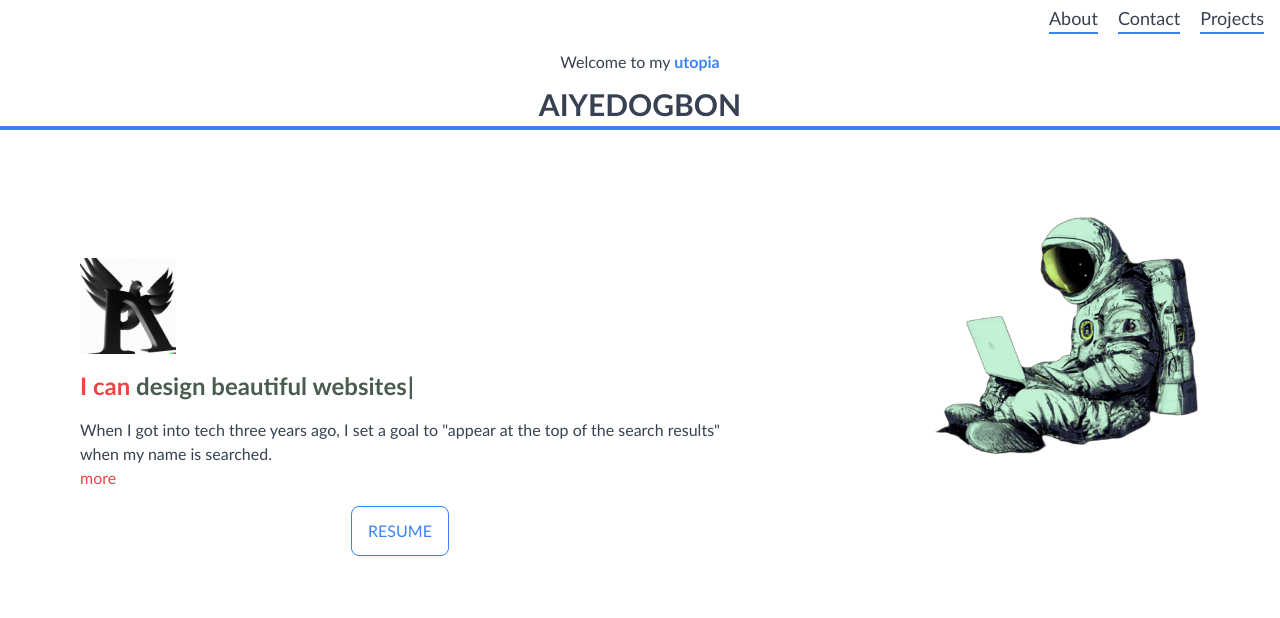
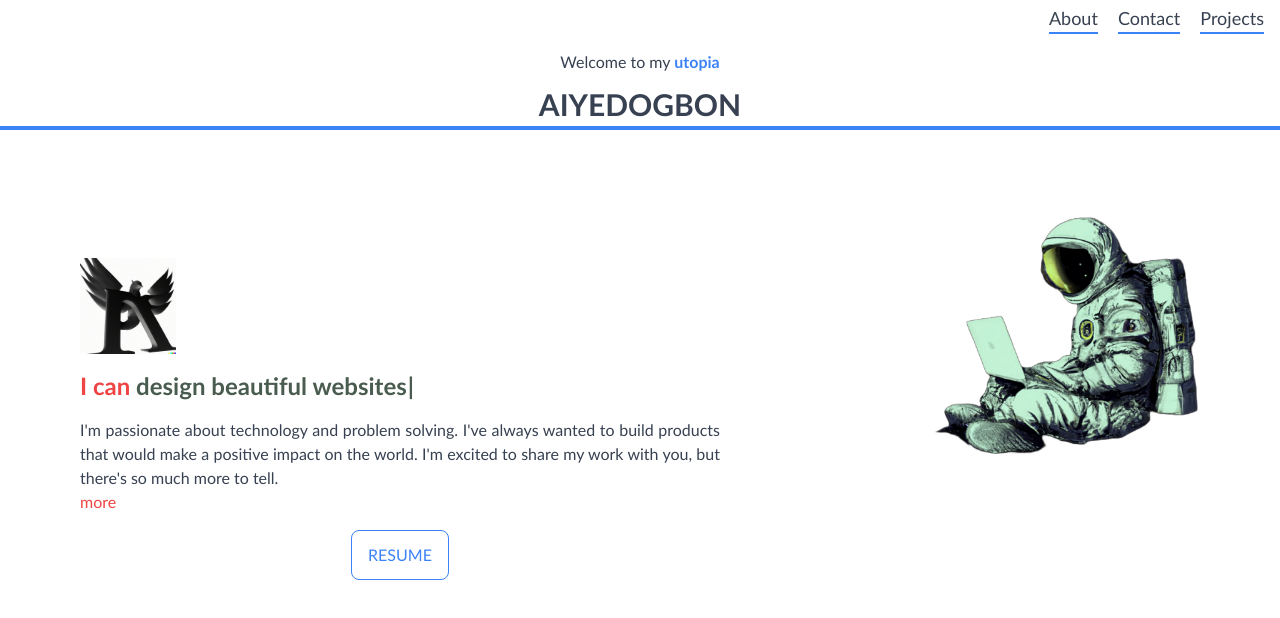
Before and after one commit to ayanfeOlugbeja/portfolio, a React (Create React App) app: page / in a window 1280 px wide. Shown: the top 618 px of the page. Built offline with nearby package versions, Linux system fonts and the light colour scheme.

Commit message:
Update HeroSection.js

```diff
--- a/src/pages/HeroSection.js
+++ b/src/pages/HeroSection.js
@@ -104,7 +104,7 @@ const HeroSection = () => {
               </p>
             </div>
           ) : (
-            `When I got into tech three years ago, I set a goal to "appear at the top of the search results" when my name is searched.`
+            `I'm passionate about technology and problem solving. I've always wanted to build products that would make a positive impact on the world. I'm excited to share my work with you, but there's so much more to tell.`
           )}{' '}
           <br />
           <span onClick={handleToogle} className='text-red-500'>
```
